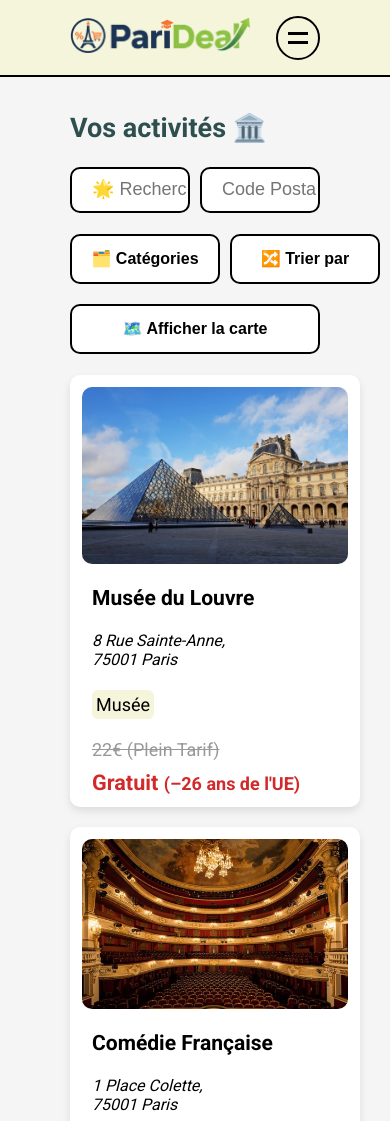
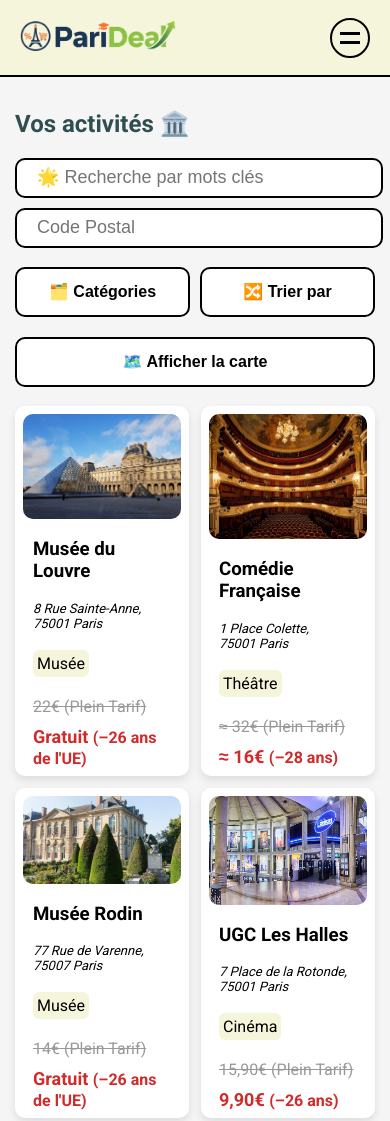
Before and after one commit to Franck5322/PariDeal, a plain HTML site: page pages/activite.html in a window 390 px wide. Shown: the top 1121 px of the page. Drawn offline with nearby package versions, Linux system fonts and the light colour scheme.

Commit message:
Nouveaux changeme

```diff
--- a/css/style.css
+++ b/css/style.css
@@ -392,3 +392,58 @@
     margin: 0px;
     text-align: right;
 }
+
+
+/* =========================
+   RESPONSIVE MOBILE
+========================= */
+
+@media (max-width: 768px) {
+
+    body {
+        margin: 70px 15px;
+        font-size: medium;
+    }
+
+    .logo {
+        margin-left: 20px;
+        height: 30px;
+    }
+
+    .cercle {
+        margin-right: 20px;
+        width: 36px;
+        height: 36px;
+    }
+
+    .input-recherche {
+        flex-direction: column;
+        height: 90px;
+    }
+
+    #mot-cle,
+    #code-postal {
+        width: 95%;
+    }
+
+    .container {
+        grid-template-columns: repeat(2, 1fr);
+        gap: 12px;
+    }
+
+    .card {
+        padding: 8px;
+    }
+
+    .adresse {
+        font-size: small;
+    }
+
+    .new-price {
+        font-size: large;
+    }
+
+    .condition {
+        font-size: medium
+    }
+}
```
